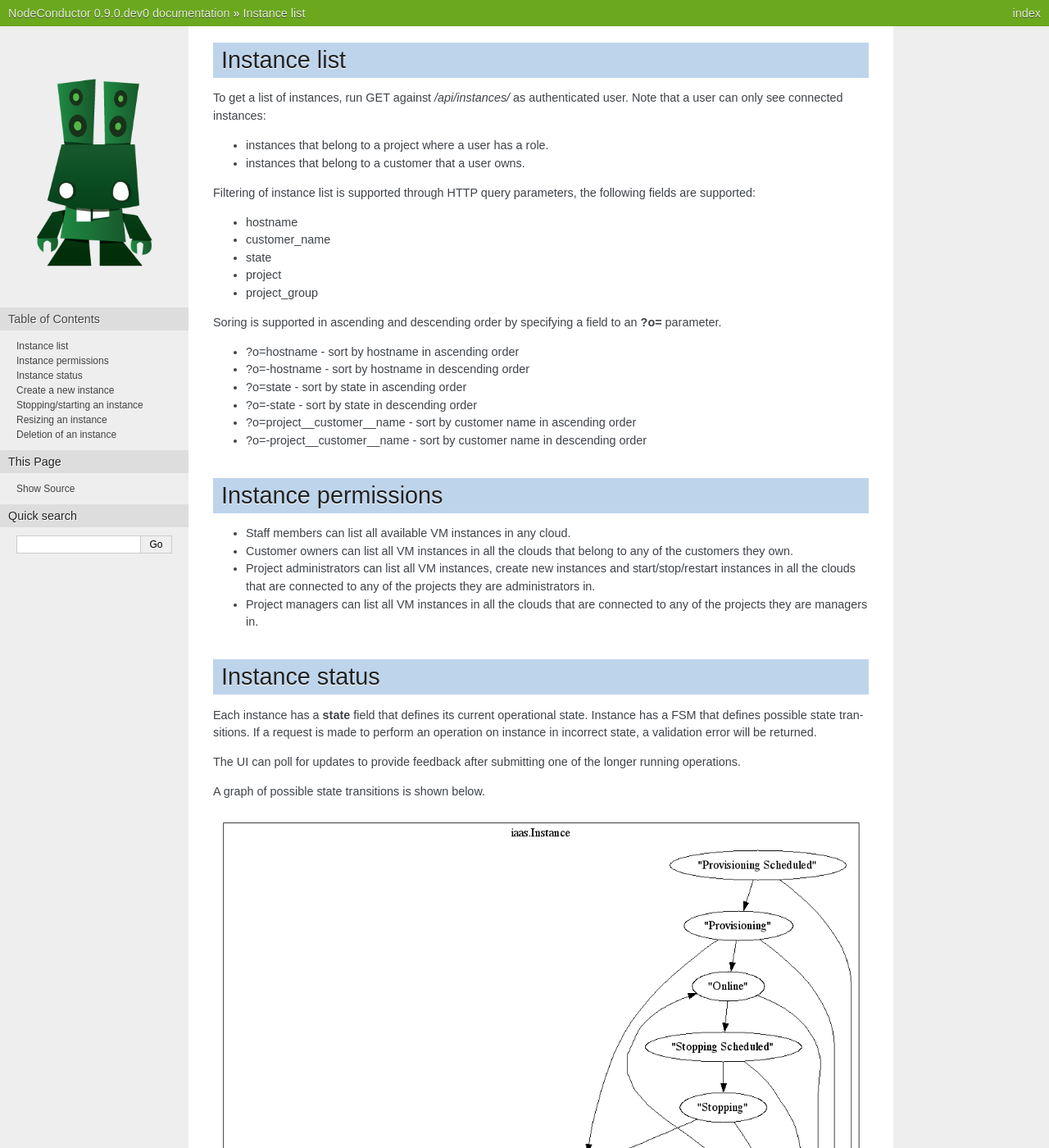
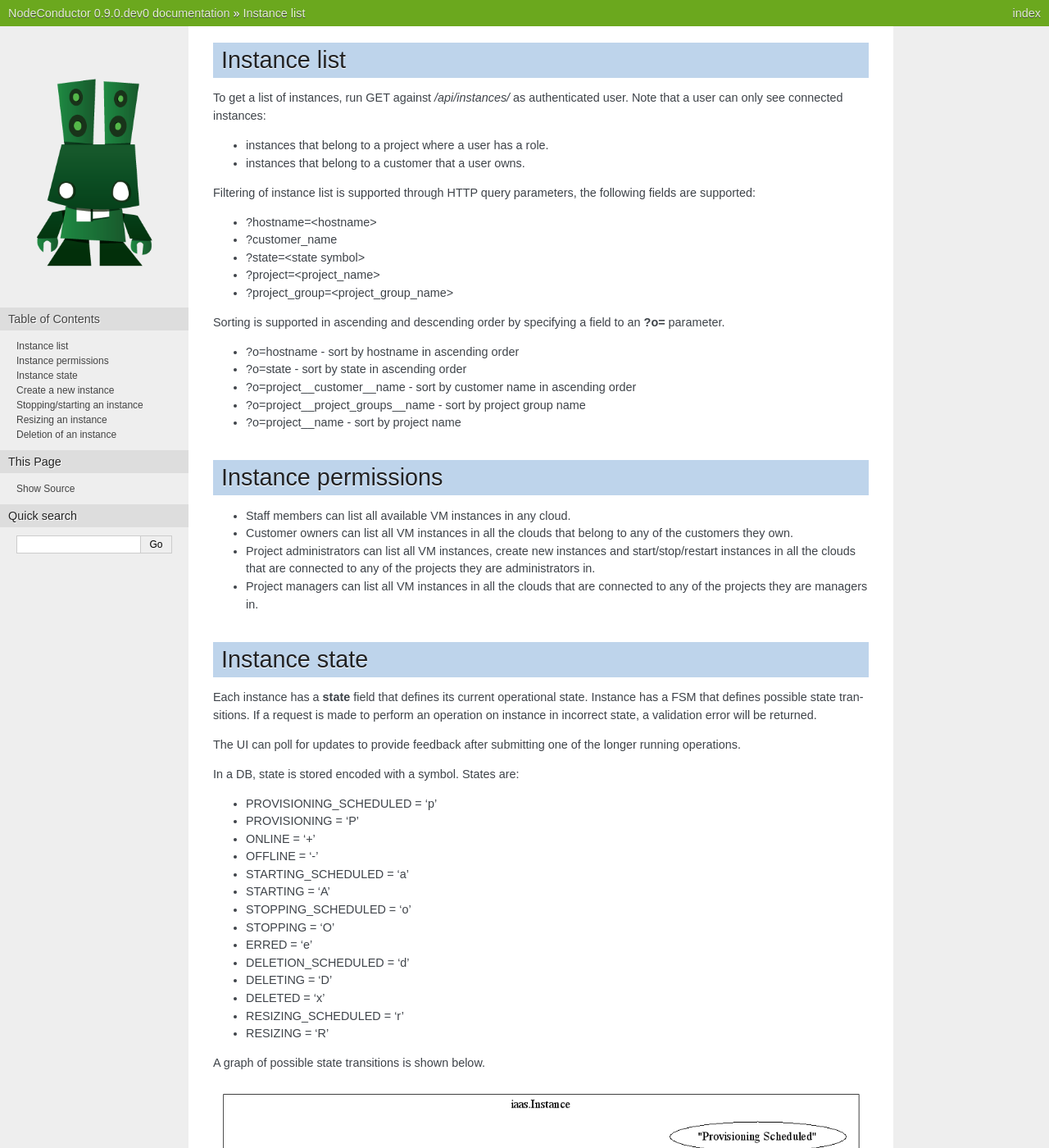
Before and after one commit to opennode/waldur-core, a Sphinx documentation site: the page built from docs/api/instance.rst, in a window 1280 px wide and 1400 px high. Shown: the whole window at 82% size. Built offline with Sphinx 7.4.7, drawn with Linux system fonts in a browser that asks for light colours.

Commit message:
Extended instance filtering

```diff
--- a/docs/api/instance.rst
+++ b/docs/api/instance.rst
@@ -9,20 +9,19 @@ only see connected instances:
 
 Filtering of instance list is supported through HTTP query parameters, the following fields are supported:
 
-- hostname
-- customer_name
-- state
-- project
-- project_group
+- ?hostname=<hostname>
+- ?customer_name
+- ?state=<state symbol>
+- ?project=<project_name>
+- ?project_group=<project_group_name>
 
-Soring is supported in ascending and descending order by specifying a field to an **?o=** parameter.
+Sorting is supported in ascending and descending order by specifying a field to an **?o=** parameter.
 
 - ?o=hostname - sort by hostname in ascending order
-- ?o=-hostname - sort by hostname in descending order
 - ?o=state - sort by state in ascending order
-- ?o=-state - sort by state in descending order
 - ?o=project__customer__name - sort by customer name in ascending order
-- ?o=-project__customer__name - sort by customer name in descending order
+- ?o=project__project_groups__name - sort by project group name
+- ?o=project__name - sort by project name
 
 
 Instance permissions
@@ -33,14 +32,31 @@ Instance permissions
 - Project administrators can list all VM instances, create new instances and start/stop/restart instances in all the clouds that are connected to any of the projects they are administrators in.
 - Project managers can list all VM instances in all the clouds that are connected to any of the projects they are managers in.
 
-Instance status
----------------
+Instance state
+--------------
 
 Each instance has a **state** field that defines its current operational state. Instance has a FSM that defines possible
 state transitions. If a request is made to perform an operation on instance in incorrect state, a validation
 error will be returned.
 
 The UI can poll for updates to provide feedback after submitting one of the longer running operations.
+
+In a DB, state is stored encoded with a symbol. States are:
+
+- PROVISIONING_SCHEDULED = 'p'
+- PROVISIONING = 'P'
+- ONLINE = '+'
+- OFFLINE = '-'
+- STARTING_SCHEDULED = 'a'
+- STARTING = 'A'
+- STOPPING_SCHEDULED = 'o'
+- STOPPING = 'O'
+- ERRED = 'e'
+- DELETION_SCHEDULED = 'd'
+- DELETING = 'D'
+- DELETED = 'x'
+- RESIZING_SCHEDULED = 'r'
+- RESIZING = 'R'
 
 A graph of possible state transitions is shown below.
 
```
